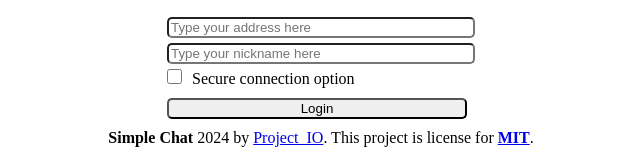
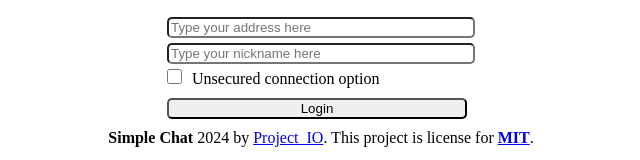
Before and after one commit to devproje/simple-chat-frontend, a Next.js app: page / in a window 1280 px wide. Shown: the part 383-543 px from the top of the page, without its empty margins (327-967 px from the left). Built offline with nearby package versions, Linux system fonts and the light colour scheme.

Commit message:
feat: unsecure option

```diff
--- a/src/components/chat.jsx
+++ b/src/components/chat.jsx
@@ -9,6 +9,10 @@ function send(ev, socket, ref) {
 
     socket.send(make("new_message", ref.current.value));
     ref.current.value = "";
+}
+
+function replaceURL(src, type) {
+    return src.replace("ws://", `${type}://`).replace("wss://", `${type}://`).replace("/ws", "");
 }
 
 export function Chat({ socket, secure }) {
@@ -29,7 +33,7 @@ export function Chat({ socket, secure }) {
 
 
                 function getUsers() {
-                    const url = `${socket.url.replace("ws://", `${type}://`).replace("/ws", "")}/v1/users`;
+                    const url = `${replaceURL(socket.url, type)}/v1/users`;
                     fetch(url).then(data => data.json()).then((json) => {
                         setUsers(json.users);
                     });
@@ -63,8 +67,7 @@ export function Chat({ socket, secure }) {
                         <h1>IRC Simple Chat</h1>
                     </div>
                     <div className={styles.msg_list} ref={chat}>
-                        {
-                            messages.map((msg, index) => (
+                        {messages.map((msg, index) => (
                             <div className={styles.msg} key={index}>
                                 <p dangerouslySetInnerHTML={{
                                     __html: sanitize(msg, {
@@ -73,8 +76,7 @@ export function Chat({ socket, secure }) {
                                     })
                                 }}></p>
                             </div>
-                            ))
-                        }
+                        ))}
                     </div>
                     <form className={styles.input} onSubmit={ev => send(ev, socket, value)}>
                         <input type="text" ref={value} placeholder="Type your message here" required />
@@ -86,13 +88,11 @@ export function Chat({ socket, secure }) {
                         <h3>User List</h3>
                         <p>Online: {users.length}</p>
                     </div>
-                    {
-                        users.map((user, index) => (
+                    {users.map((user, index) => (
                         <div className={styles.user} key={index}>
                             <h3>{user.name}</h3>
                         </div>
-                        ))
-                    }
+                    ))}
                 </div>
             </div>
         </>
--- a/src/components/login.jsx
+++ b/src/components/login.jsx
@@ -43,9 +43,9 @@ export function Login({ secure, setSecure, createSocket, login, setLogin }) {
                 <input type="text" ref={ref} placeholder="Type your nickname here" required />
                 <div>
                     <input type="checkbox" ref={secureRef} onClick={() => {
-                        setSecure(secureRef.current.checked);
+                        setSecure(!secureRef.current.checked);
                     }}/>
-                    <label htmlFor={addr}>Secure connection option</label>
+                    <label htmlFor={addr}>Unsecured connection option</label>
                 </div>
                 <button type="submit">Login</button>
             </form>
--- a/src/pages/index.js
+++ b/src/pages/index.js
@@ -19,7 +19,7 @@ function createSocket(secure, addr) {
 
 export default function Home() {
     const [login, setLogin] = useState(false);
-    const [secure, setSecure] = useState(false);
+    const [secure, setSecure] = useState(true);
 
     function render() {
         if (!login) {
```
Lines whose indentation alone changed are shown as unchanged.
